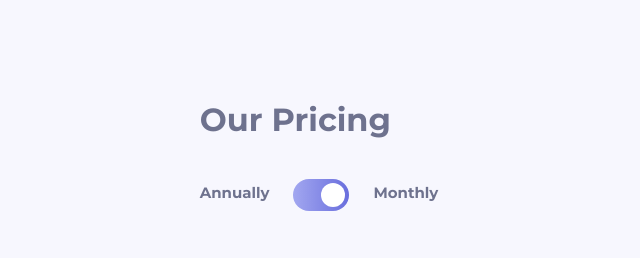
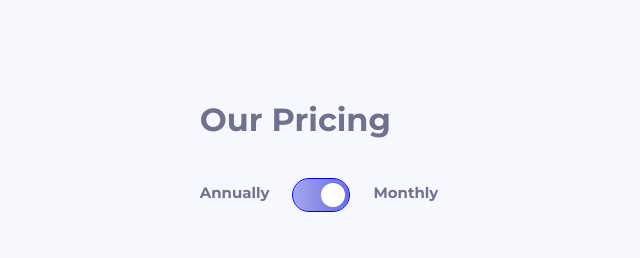
Before and after one commit to ScarAgathor/pricing-toggle-frontend-mentor, a plain HTML site: page index.html in a window 1280 px wide. Both pictures are taken after a click on the label 642 px from the left and 195 px from the top of the page. Shown: the top 258 px of the page, 321-961 px from the left. Drawn offline with Linux system fonts and the light colour scheme.

Commit message:
I solved the toggle issue by using a before element so now it can outline and toggle properly

```diff
--- a/index.html
+++ b/index.html
@@ -13,13 +13,10 @@
 
         <div class="toggle__container">
             <p class="toggle__text">Annually</p>
-
-            <label class="toggle" for="check" tabindex="1">
-                <input type="checkbox" id="check">
+            <label class="toggle" for="check">
+                <input type="checkbox" id="check" name="check">
                 <span class="toggle__slider"></span>
             </label>
-
-
             <p class="toggle__text">Monthly</p>
         </div>
     </header>
--- a/style.css
+++ b/style.css
@@ -197,27 +197,36 @@ main {
     height: 32px;
     border-radius: 16px;
     background: var(--purple-linear);
+    cursor: pointer;
     position: relative;
-    cursor: pointer;
 }
 
 .toggle__slider {
+    width: 100%;
+    height: 100%;
+    position: relative;
+    display: block;
+    border-radius: inherit;
+}
+
+.toggle__slider::before {
+    content: '';
+    width: 24px;
+    height: 24px;
+    border-radius: 50%;
+    display: inline-block;
     position: absolute;
     left: 4px;
     top: 4px;
-    z-index: 2;
-    width: 24px;
-    height: 24px;
-    border-radius: 50%;
     background-color: var(--white);
     transition: .3s;
 }
 
-.toggle:focus {
+#check:focus + .toggle__slider {
     outline: 1px solid blue;
 }
 
-#check:checked + .toggle__slider {
+#check:checked + .toggle__slider::before {
     transform: translateX(24px);
 }
 
```
